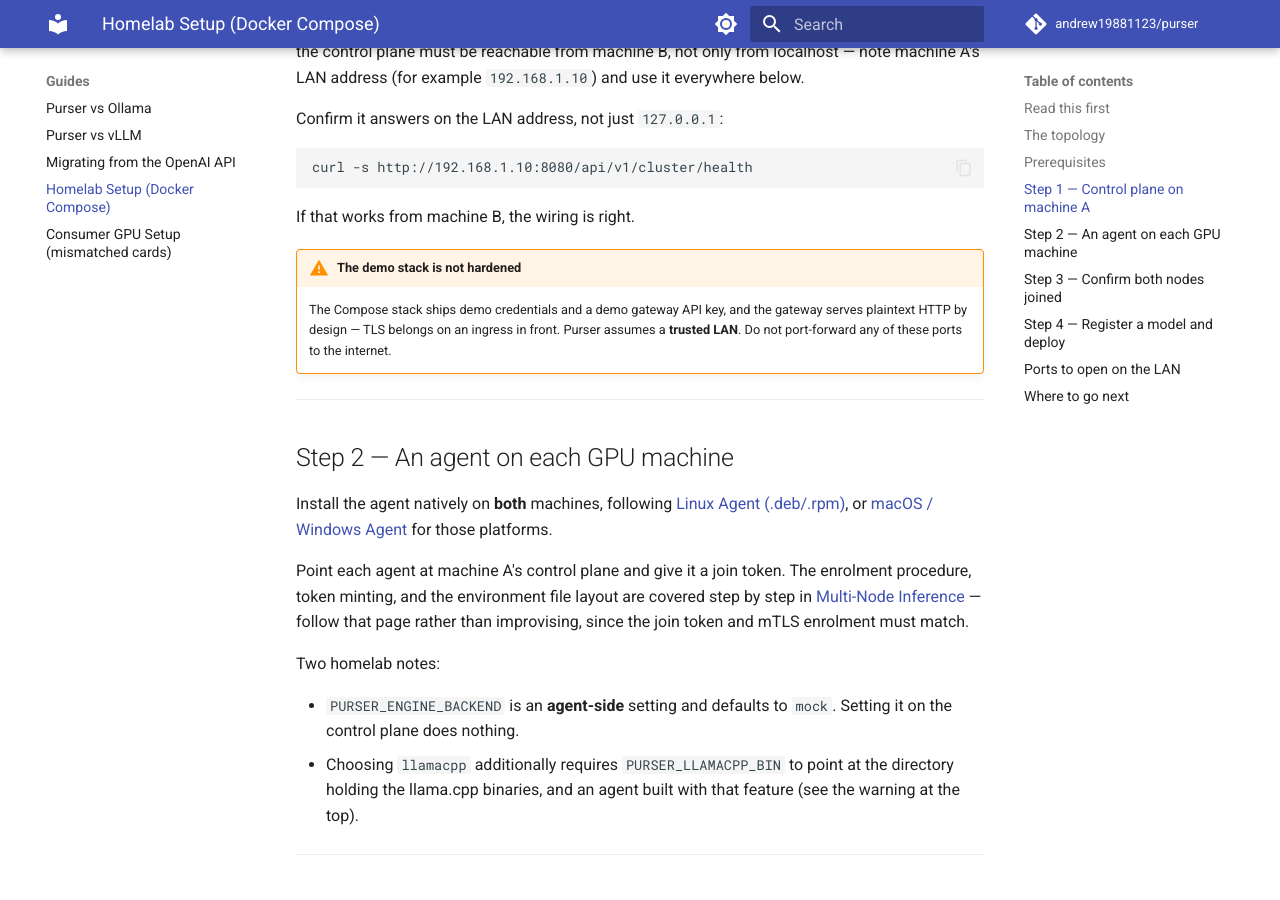
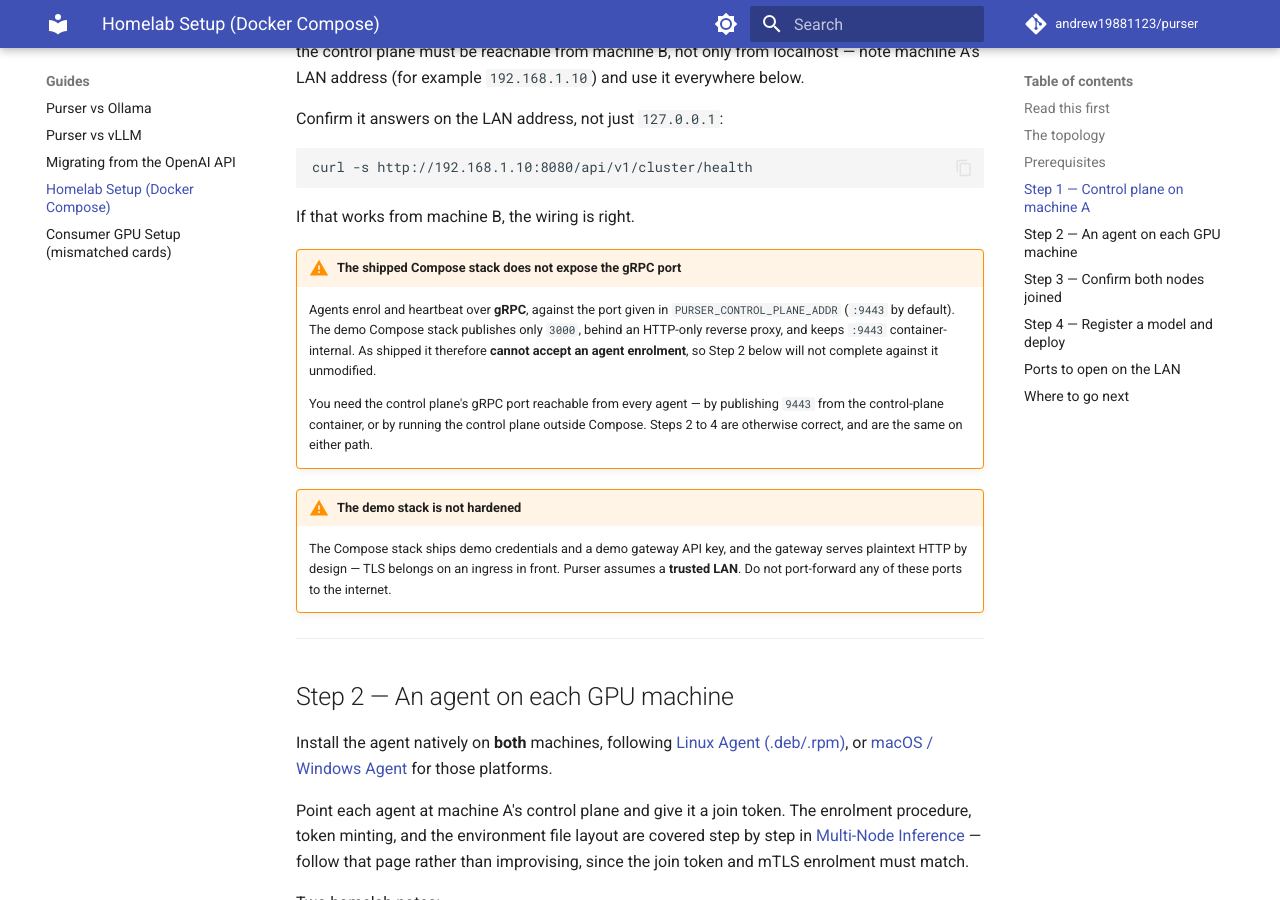
Before and after one commit to andrew19881123/purser, an MkDocs documentation site: the page built from website/docs/guides/homelab-setup.md, in a window 1280 px wide and 900 px high, scrolled down 1770 px. Built offline with MkDocs 1.6.1 and Material for MkDocs 9.7.7, drawn with Linux system fonts in a browser that asks for light colours; comment, search, counter and statistics services are not loaded.

Commit message:
docs: stop claiming the compose demo can serve inference
README "Try it now" carried two false statements, both pre-existing:

- "the inference engine is a deterministic mock" — there is no inference engine
  in the compose stack at all. The mock engine is compiled into the AGENT
  (rust/crates/agent/src/mock_inference.rs, registered supervisor.rs:68) and no
  agent ships in compose (services are postgres, control-plane, gateway, ui,
  proxy). This clause was the origin of the misunderstanding.
- "Wait ~10s ... then curl /v1/models" implied a payoff the stack cannot deliver.
  It returns {"object":"list","data":[]} and always will.

The section now leads with what the reader does get — control plane, gateway and
dashboard, the whole control path — then states that no agent is included, shows
the empty response inline so it cannot be mistaken for a failure, and links the
quickstart. Walkthrough kept; nothing duplicated from quickstart.md.

It also records why the empty list cannot be resolved by the reader: agents enrol
and heartbeat over gRPC (discovery.rs:104,:197; PURSER_CONTROL_PLANE_ADDR is
documented as the gRPC endpoint at install/linux-agent.md:77,:129), while compose
publishes only 3000:80 behind an HTTP-only proxy (deploy/docker/demo-nginx.conf
has three location blocks and no grpc_pass) and keeps :9443 container-internal
(docker-compose.yml:41). Without that, a reader spends an evening on a path that
cannot work.

Two further instances of the same falsehood, both of which I introduced earlier in
this epic by trusting the README:

- faq.md "What is the mock engine?" claimed the compose stack "relies on it" and
  that this is why compose "gives you a working OpenAI-compatible endpoint".
  Corrected: mock is the agent's default and is not part of the compose stack.
- homelab-setup.md Steps 2-4 enrol agents against a compose control plane, which
  the gRPC gap makes impossible as shipped. Added a warning naming the blocker and
  the two ways round it, without prescribing a change to compose.

No behaviour change and no change to docker-compose.yml, quickstart.md,
multi-node-inference.md or release.yml.

mkdocs build --strict exits 0 with zero warnings. The README quickstart link is
page-level with no anchor, and the target page was verified in the generated HTML.

Co-Authored-By: Claude <noreply@anthropic.com>
Signed-off-by: Andrea Veronesi <andrea.veronesi@unipol.it@macOS-JYP95J47TV.local>

```diff
--- a/website/docs/guides/homelab-setup.md
+++ b/website/docs/guides/homelab-setup.md
@@ -93,6 +93,18 @@ curl -s http://192.168.1.10:8080/api/v1/cluster/health
 
 If that works from machine B, the wiring is right.
 
+!!! warning "The shipped Compose stack does not expose the gRPC port"
+    Agents enrol and heartbeat over **gRPC**, against the port given in
+    `PURSER_CONTROL_PLANE_ADDR` (`:9443` by default). The demo Compose stack
+    publishes only `3000`, behind an HTTP-only reverse proxy, and keeps `:9443`
+    container-internal. As shipped it therefore **cannot accept an agent
+    enrolment**, so Step 2 below will not complete against it unmodified.
+
+    You need the control plane's gRPC port reachable from every agent — by
+    publishing `9443` from the control-plane container, or by running the control
+    plane outside Compose. Steps 2 to 4 are otherwise correct, and are the same
+    on either path.
+
 !!! warning "The demo stack is not hardened"
     The Compose stack ships demo credentials and a demo gateway API key, and the
     gateway serves plaintext HTTP by design — TLS belongs on an ingress in front.
```
Also changed, not shown: website/docs/faq.md (+7 -4 lines), README.md.
